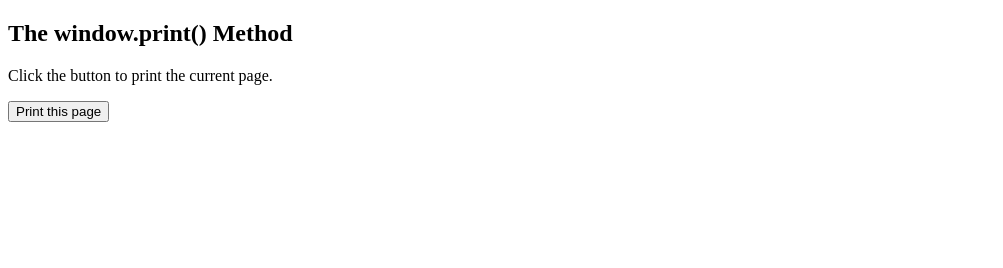
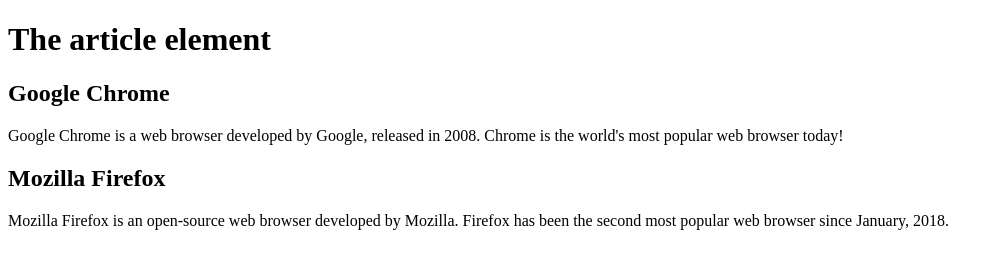
Before and after one commit to nhAnik/htmltest, a plain HTML site: page index.html in a window 1280 px wide. Shown: the whole page, without its empty margins (0-1003 px from the left). Drawn offline with Linux system fonts and the light colour scheme.

Commit message:
Update index.html

```diff
--- a/index.html
+++ b/index.html
@@ -2,11 +2,16 @@
 <html>
 <body>
 
-<h2>The window.print() Method</h2>
+<h1>The article element</h1>
 
-<p>Click the button to print the current page.</p>
+<article>
+  <h2>Google Chrome</h2>
+  <p>Google Chrome is a web browser developed by Google, released in 2008. Chrome is the world's most popular web browser today!</p>
+</article>
 
-<button onclick="window.print()">Print this page</button>
-
+<article>
+  <h2>Mozilla Firefox</h2>
+  <p>Mozilla Firefox is an open-source web browser developed by Mozilla. Firefox has been the second most popular web browser since January, 2018.</p>
+</article>
 </body>
 </html>
```
